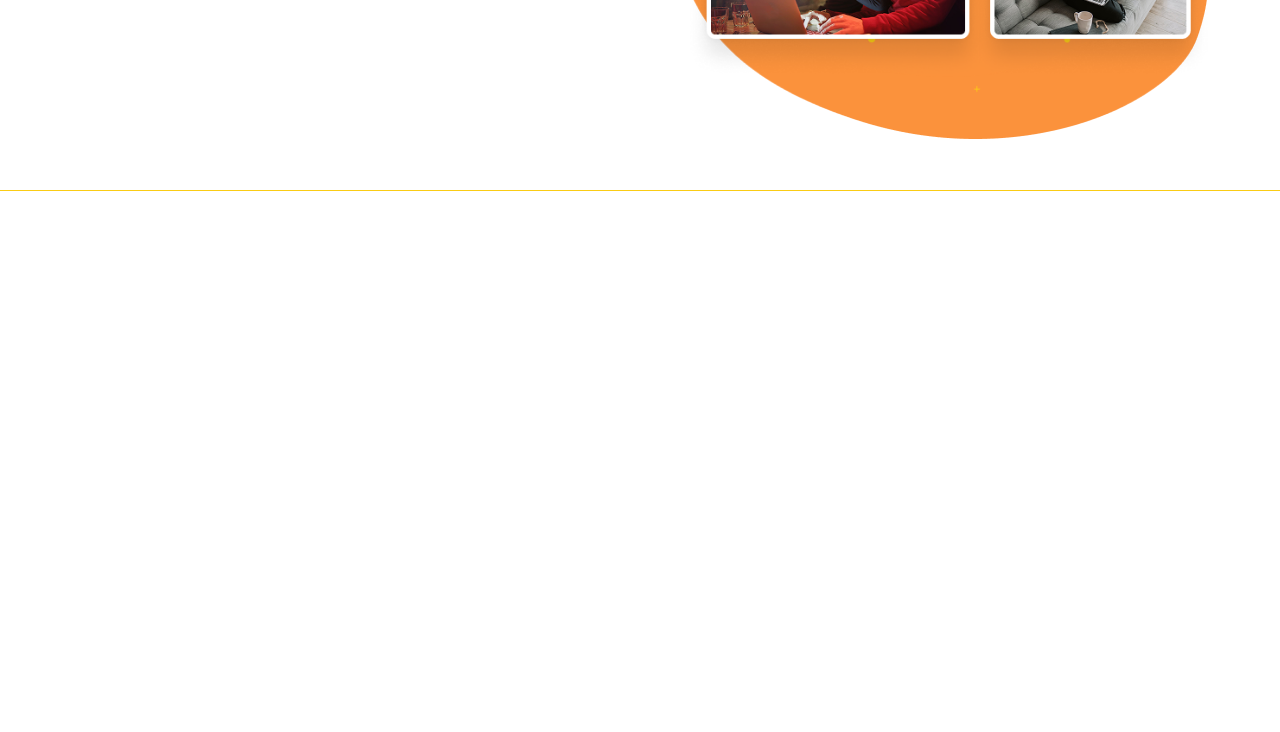
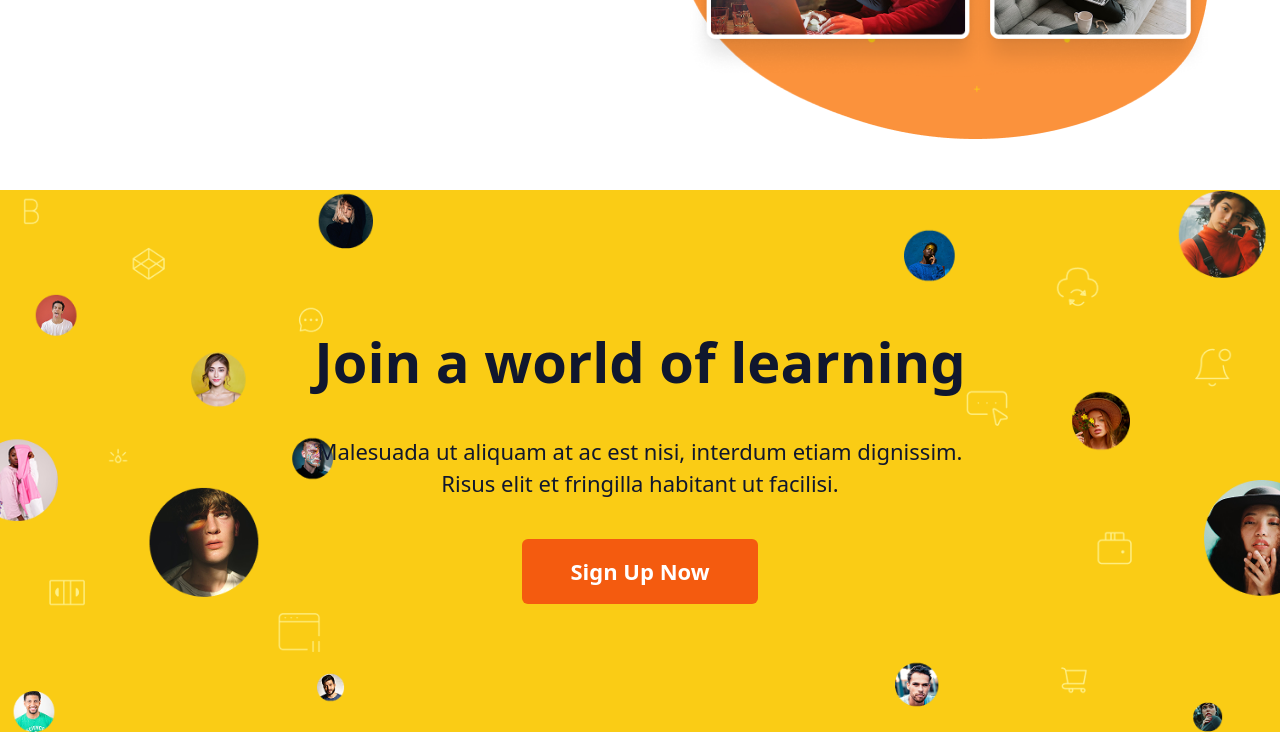
Before and after one commit to ismatovbenya2-droid/tailwind4, a website: page index.html in a window 1280 px wide. Shown: the part 3942-4674 px from the top of the page. Before the commit the page ends 4133 px from the top, so only its background shows below. Drawn offline with nearby package versions, Linux system fonts and the light colour scheme.

Commit message:
section 6

```diff
--- a/index.html
+++ b/index.html
@@ -426,5 +426,39 @@
 
   </div>
 </section>
+
+<section class="relative bg-[#FACC15] overflow-hidden py-20 md:py-32">
+
+  <img
+    src="img/22.png"
+    alt=""
+    class="absolute left-0 top-0 w-[55%] md:w-[45%] h-full object-contain object-left"
+  >
+
+  <img
+    src="img/23.png"
+    alt=""
+    class="absolute right-0 top-0 w-[55%] md:w-[45%] h-full object-contain object-right"
+  >
+
+  <div class="relative z-10 max-w-[1200px] mx-auto px-4 md:px-8 text-center">
+
+    <h2 class="text-[26px] md:text-[56px] font-bold text-[#10172E] mb-8">
+      Join a world of learning
+    </h2>
+
+    <p class="text-[#10172E] text-[16px] md:text-[22px] leading-8 max-w-[650px] mx-auto mb-10">
+      Malesuada ut aliquam at ac est nisi, interdum etiam dignissim.
+      <br class="hidden md:block">
+      Risus elit et fringilla habitant ut facilisi.
+    </p>
+
+    <button class="bg-[#F45B0F] text-white rounded-md px-10 md:px-12 py-4 text-[18px] md:text-[22px] font-bold">
+      Sign Up Now
+    </button>
+
+  </div>
+
+</section>
 </body>
 </html>
```
Also changed, not shown: img/22.png (added), img/23.png (added), src/output.css, 1 other file.
